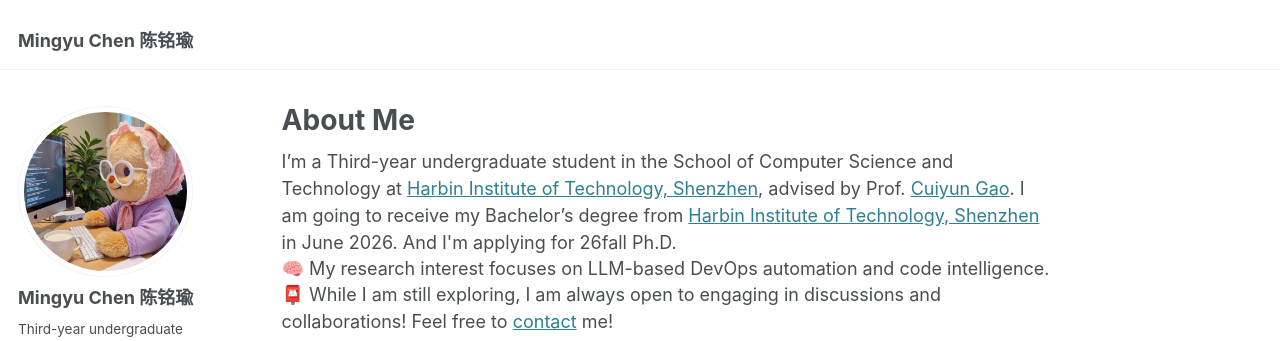
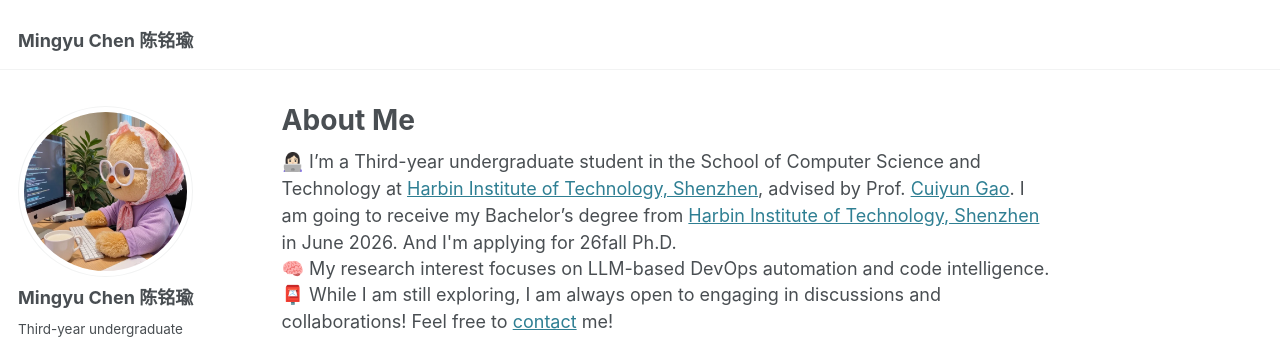
Before and after one commit to CMY-K/CMY-K.github.io, a Jekyll site: the page built from _pages/about.md, in a window 1280 px wide and 900 px high. Shown: the top 341 px of the window. Built offline with Jekyll 4.4.1, drawn with Linux system fonts in a browser that asks for light colours.

```diff
--- a/_pages/about.md
+++ b/_pages/about.md
@@ -8,15 +8,15 @@ redirect_from:
 ---
 
 <div style="margin-bottom: -1px;">
-  I’m a Third-year undergraduate student in the School of Computer Science and Technology at <a href="http://cs.hitsz.edu.cn/">Harbin Institute of Technology, Shenzhen</a>, advised by Prof. <a href="https://cuiyungao.github.io/">Cuiyun Gao</a>.  I am going to receive my Bachelor’s degree from <a href="http://cs.hitsz.edu.cn/">Harbin Institute of Technology, Shenzhen</a> in June 2026.   And I'm applying for 26fall Ph.D.
+👩🏻‍💻 I’m a Third-year undergraduate student in the School of Computer Science and Technology at <a href="http://cs.hitsz.edu.cn/">Harbin Institute of Technology, Shenzhen</a>, advised by Prof. <a href="https://cuiyungao.github.io/">Cuiyun Gao</a>.  I am going to receive my Bachelor’s degree from <a href="http://cs.hitsz.edu.cn/">Harbin Institute of Technology, Shenzhen</a> in June 2026.   And I'm applying for 26fall Ph.D.
 </div>
 
 <div style="margin-bottom: -1px;">
-  🧠 My research interest focuses on LLM-based DevOps automation and code intelligence.
+🧠 My research interest focuses on LLM-based DevOps automation and code intelligence.
 </div>
 
 <div>
-  📮 While I am still exploring, I am always open to engaging in discussions and collaborations! Feel free to <a href="mailto:mingyuchen8248@gmail.com">contact</a> me!
+📮 While I am still exploring, I am always open to engaging in discussions and collaborations! Feel free to <a href="mailto:mingyuchen8248@gmail.com">contact</a> me!
 </div>
 
 
```
